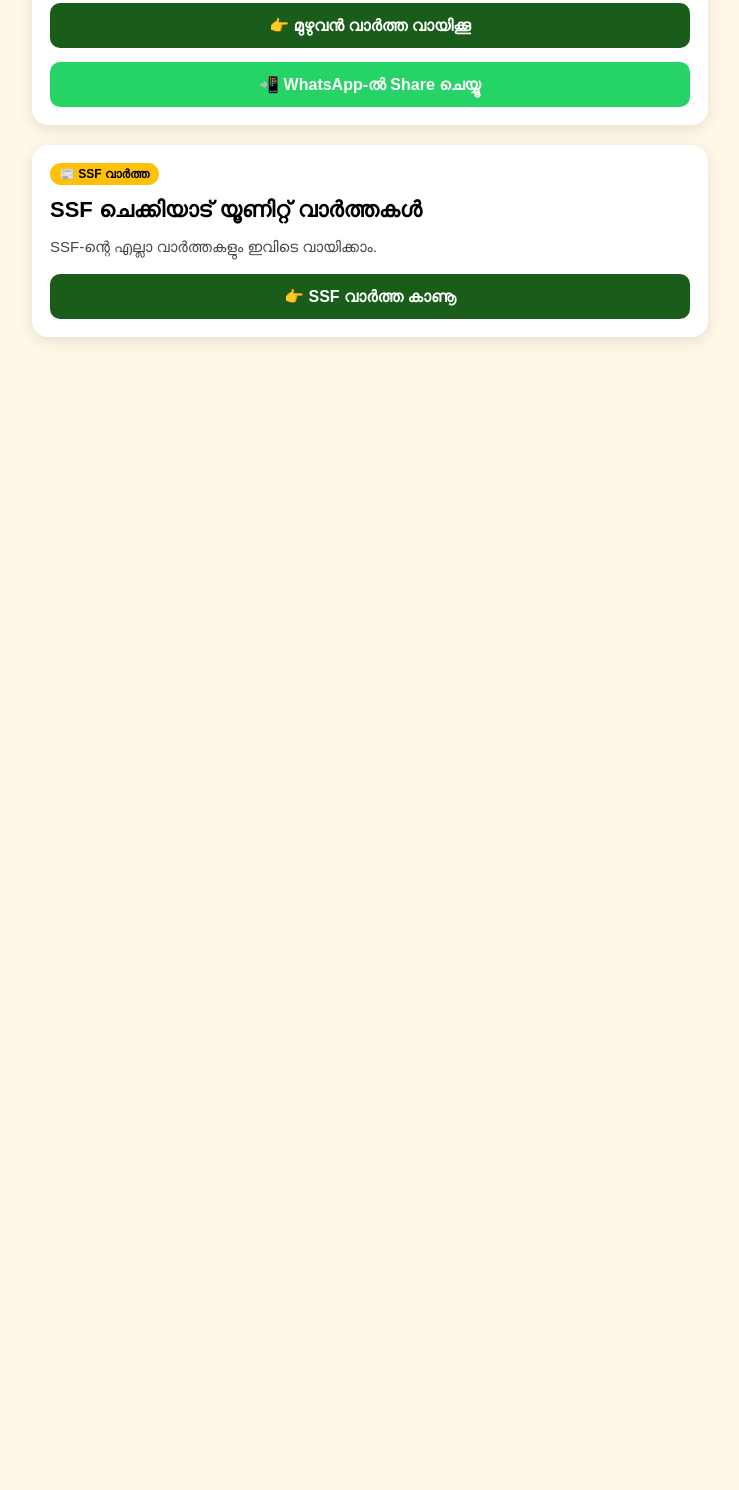
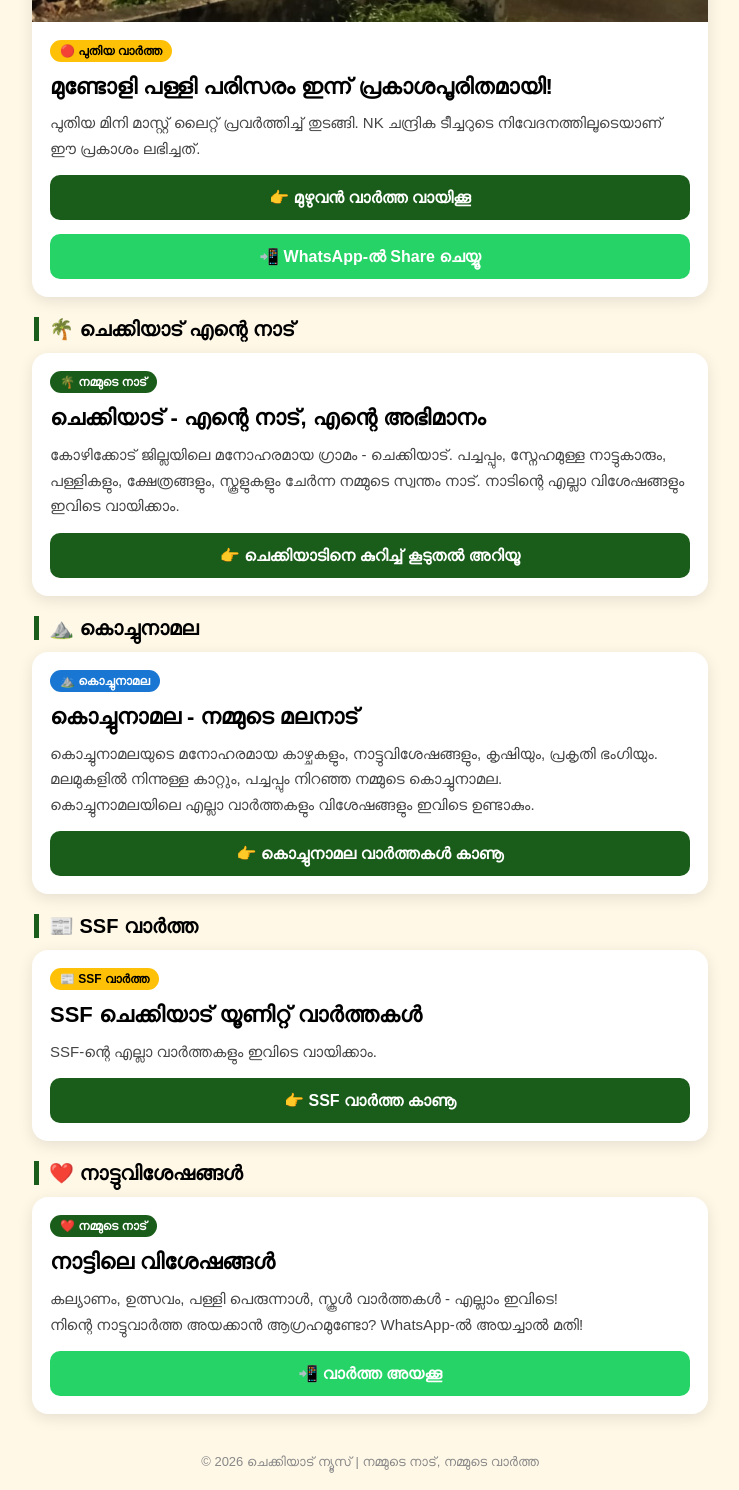
Before and after one commit to ichunetckd/-, a plain HTML site: page index.html in a window 1280 px wide. Shown: the part 1109-2599 px from the top of the page, without its empty margins (270-1009 px from the left). Before the commit the page ends 1466 px from the top, so only its background shows below. Drawn offline with Linux system fonts and the light colour scheme.

Commit message:
Enhance index.html with news sections and styling
Added a hero section and multiple news cards for local updates.

```diff
--- a/index.html
+++ b/index.html
@@ -14,23 +14,41 @@ header b { font-size:22px; }
 .track span { padding:0 25px; }
 @keyframes move { from { transform:translateX(0); } to { transform:translateX(-50%); } }
 .wrap { max-width:700px; margin:15px auto; padding:0 12px; }
+.hero { background:linear-gradient(135deg,#1A5D1A,#2E7D32); color:white; border-radius:16px; padding:25px 20px; text-align:center; margin-bottom:20px; }
+.hero h1 { font-size:28px; margin-bottom:8px; }
+.hero p { font-size:15px; line-height:1.6; opacity:0.9; }
+.section-title { font-size:20px; font-weight:bold; margin:20px 0 12px 2px; border-left:5px solid #1A5D1A; padding-left:10px; }
 .card { background:white; border-radius:16px; overflow:hidden; box-shadow:0 4px 15px rgba(0,0,0,0.1); margin-bottom:20px; }
 .card img { width:100%; display:block; }
 .card div { padding:18px; }
 .badge { background:#FFC107; color:#000; padding:4px 10px; border-radius:20px; font-size:12px; font-weight:bold; display:inline-block; margin-bottom:10px; }
+.badge-green { background:#1A5D1A; color:white; }
+.badge-blue { background:#1976D2; color:white; }
 .card h2 { font-size:22px; line-height:1.4; margin-bottom:8px; }
 .card p { font-size:15px; line-height:1.7; color:#444; }
 .btn { display:block; background:#1A5D1A; color:white; text-align:center; padding:13px; border-radius:10px; text-decoration:none; font-weight:bold; margin-top:14px; }
 .btn-green { background:#25D366; }
+footer { text-align:center; padding:20px; color:#888; font-size:13px; }
 </style>
 </head>
 <body>
 <header><b>🌴 ചെക്കിയാട്</b><span>📍 കോഴിക്കോട്</span></header>
 <div class="ticker"><div class="track">
 <span>💡 BREAKING: മുണ്ടോളി പള്ളി പരിസരം പ്രകാശപൂരിതമായി! •</span>
+<span>🌴 ചെക്കിയാട് എന്റെ നാട് - നമ്മുടെ നാടിന്റെ വാർത്തകൾ •</span>
 <span>💡 BREAKING: മുണ്ടോളി പള്ളി പരിസരം പ്രകാശപൂരിതമായി! •</span>
+<span>🌴 ചെക്കിയാട് എന്റെ നാട് - നമ്മുടെ നാടിന്റെ വാർത്തകൾ •</span>
 </div></div>
+
 <div class="wrap">
+
+<div class="hero">
+<h1>🌴 ചെക്കിയാട് എന്റെ നാട്</h1>
+<p>നമ്മുടെ നാടിന്റെ സ്നേഹവും, വാർത്തകളും, വിശേഷങ്ങളും - എല്ലാം ഒരിടത്ത്!</p>
+</div>
+
+<!-- 1. മുണ്ടോളി വാർത്ത -->
+<div class="section-title">🔴 പുതിയ വാർത്ത</div>
 <div class="card">
 <img src="Screenshot_20261128-100515%7E2.jpg" onerror="this.src='https://ichunetckd.github.io/Screenshot_20261128-100515%7E2.jpg'" alt="മുണ്ടോളി പള്ളി">
 <div>
@@ -41,6 +59,32 @@ header b { font-size:22px; }
 <a class="btn btn-green" href="https://wa.me/?text=💡%20മുണ്ടോളി%20പള്ളി%20പരിസരം%20പ്രകാശപൂരിതമായി!%20👇%20https://ichunetckd.github.io/-/mundoli.html">📲 WhatsApp-ൽ Share ചെയ്യൂ</a>
 </div>
 </div>
+
+<!-- 2. ചെക്കിയാട് എന്റെ നാട് -->
+<div class="section-title">🌴 ചെക്കിയാട് എന്റെ നാട്</div>
+<div class="card">
+<div>
+<span class="badge badge-green">🌴 നമ്മുടെ നാട്</span>
+<h2>ചെക്കിയാട് - എന്റെ നാട്, എന്റെ അഭിമാനം</h2>
+<p>കോഴിക്കോട് ജില്ലയിലെ മനോഹരമായ ഗ്രാമം - ചെക്കിയാട്. പച്ചപ്പും, സ്നേഹമുള്ള നാട്ടുകാരും, പള്ളികളും, ക്ഷേത്രങ്ങളും, സ്കൂളുകളും ചേർന്ന നമ്മുടെ സ്വന്തം നാട്. നാടിന്റെ എല്ലാ വിശേഷങ്ങളും ഇവിടെ വായിക്കാം.</p>
+<a class="btn" href="chekkiyad.html">👉 ചെക്കിയാടിനെ കുറിച്ച് കൂടുതൽ അറിയൂ</a>
+</div>
+</div>
+
+<!-- 3. കൊച്ചുനാമല -->
+<div class="section-title">⛰️ കൊച്ചുനാമല</div>
+<div class="card">
+<div>
+<span class="badge badge-blue">⛰️ കൊച്ചുനാമല</span>
+<h2>കൊച്ചുനാമല - നമ്മുടെ മലനാട്</h2>
+<p>കൊച്ചുനാമലയുടെ മനോഹരമായ കാഴ്ചകളും, നാട്ടുവിശേഷങ്ങളും, കൃഷിയും, പ്രകൃതി ഭംഗിയും. മലമുകളിൽ നിന്നുള്ള കാറ്റും, പച്ചപ്പും നിറഞ്ഞ നമ്മുടെ കൊച്ചുനാമല.</p>
+<p>കൊച്ചുനാമലയിലെ എല്ലാ വാർത്തകളും വിശേഷങ്ങളും ഇവിടെ ഉണ്ടാകും.</p>
+<a class="btn" href="kochunamala.html">👉 കൊച്ചുനാമല വാർത്തകൾ കാണൂ</a>
+</div>
+</div>
+
+<!-- 4. SSF -->
+<div class="section-title">📰 SSF വാർത്ത</div>
 <div class="card">
 <div>
 <span class="badge">📰 SSF വാർത്ത</span>
@@ -49,6 +93,20 @@ header b { font-size:22px; }
 <a class="btn" href="Ssf.html">👉 SSF വാർത്ത കാണൂ</a>
 </div>
 </div>
+
+<!-- 5. നാട്ടുവിശേഷം -->
+<div class="section-title">❤️ നാട്ടുവിശേഷങ്ങൾ</div>
+<div class="card">
+<div>
+<span class="badge badge-green">❤️ നമ്മുടെ നാട്</span>
+<h2>നാട്ടിലെ വിശേഷങ്ങൾ</h2>
+<p>കല്യാണം, ഉത്സവം, പള്ളി പെരുന്നാൾ, സ്കൂൾ വാർത്തകൾ - എല്ലാം ഇവിടെ!</p>
+<p>നിന്റെ നാട്ടുവാർത്ത അയക്കാൻ ആഗ്രഹമുണ്ടോ? WhatsApp-ൽ അയച്ചാൽ മതി!</p>
+<a class="btn btn-green" href="https://wa.me/?text=ഹലോ%20ചെക്കിയാട്%20ന്യൂസ്!%20എനിക്ക്%20ഒരു%20വാർത്ത%20അയക്കാനുണ്ട്">📲 വാർത്ത അയക്കൂ</a>
 </div>
+</div>
+
+</div>
+<footer>© 2026 ചെക്കിയാട് ന്യൂസ് | നമ്മുടെ നാട്, നമ്മുടെ വാർത്ത</footer>
 </body>
 </html>
```
